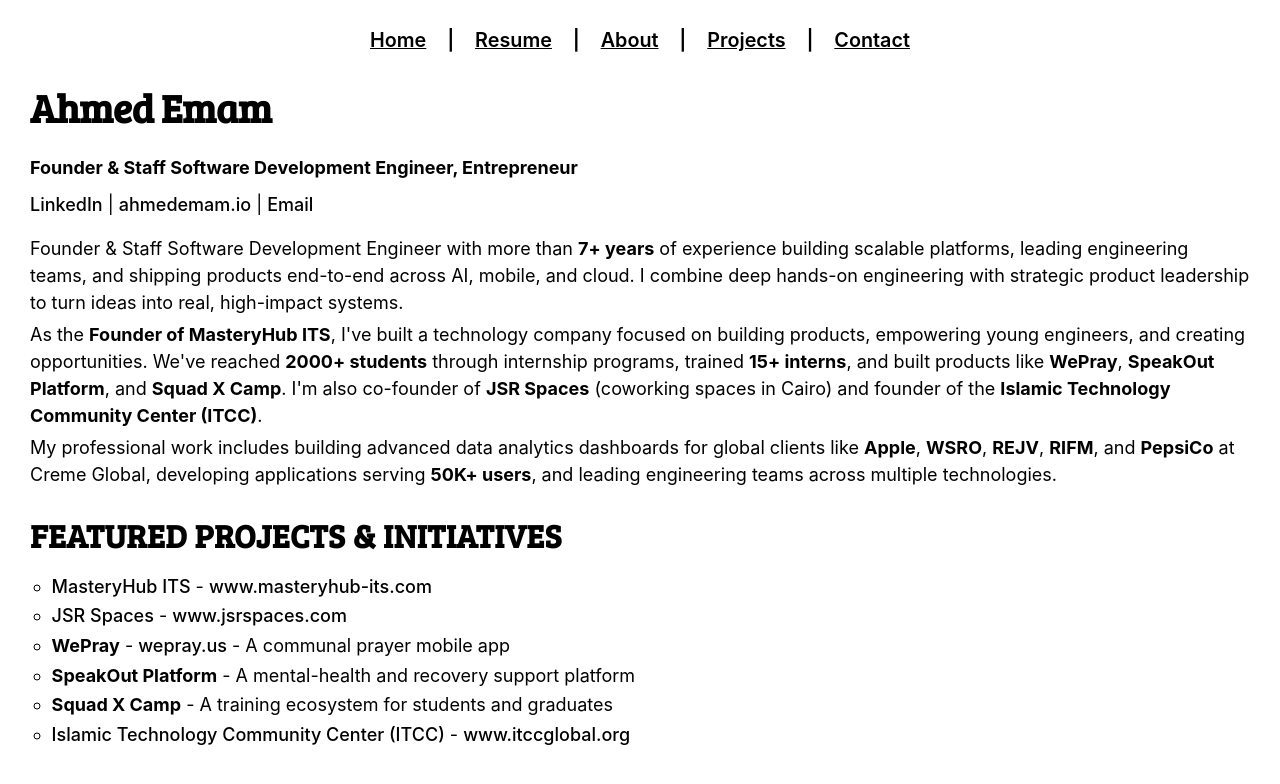
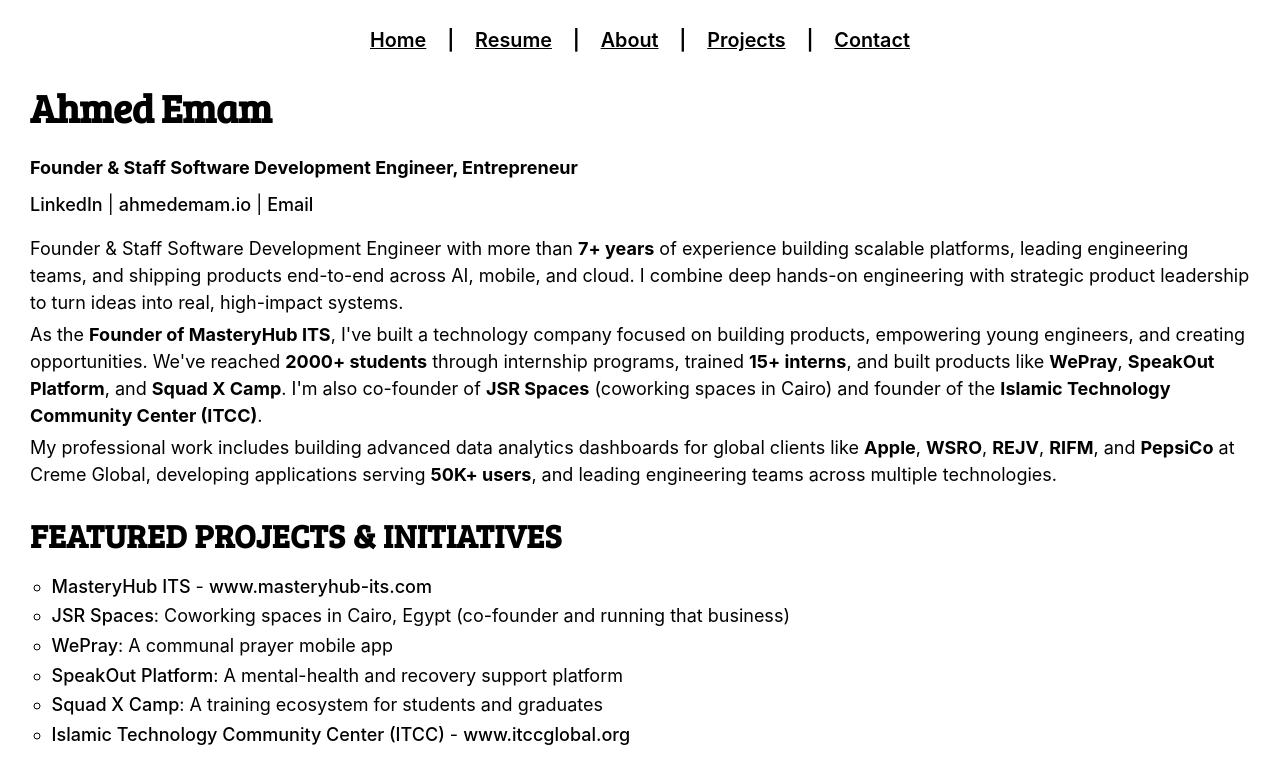
Before and after one commit to ahmedemam/ahmedemam.github.io, a Jekyll site: the page built from index.html, in a window 1280 px wide. Shown: the top 784 px of the page. Built offline with Jekyll 4.4.1, drawn with Linux system fonts in a browser that asks for light colours.

Commit message:
Make project links clickable, company links open in new tabs, other links in same tab
- Made WePray, SpeakOut Platform, Squad X Camp, JSR Spaces into clickable links
- Company links (@ Creme Global, @ Jumia Food, etc.) now open in new tabs
- All 'Visit' company links open in new tabs
- Navigation links and internal project pages open in same tab (removed target="_blank")
- External website links still open in new tabs

```diff
--- a/index.html
+++ b/index.html
@@ -22,21 +22,21 @@ title: "Ahmed Emam."
 
 <ul class="texts">
   <li class="text-title">
-    <a href="{{ site.baseurl }}/texts/masteryhub-its/" target="_blank" rel="noopener noreferrer">MasteryHub ITS</a> - <a href="http://www.masteryhub-its.com" target="_blank" rel="noopener noreferrer">www.masteryhub-its.com</a>
+    <a href="{{ site.baseurl }}/texts/masteryhub-its/">MasteryHub ITS</a> - <a href="http://www.masteryhub-its.com" target="_blank" rel="noopener noreferrer">www.masteryhub-its.com</a>
   </li>
   <li class="text-title">
-    <a href="{{ site.baseurl }}/texts/jsr-spaces/" target="_blank" rel="noopener noreferrer">JSR Spaces</a> - <a href="http://www.jsrspaces.com" target="_blank" rel="noopener noreferrer">www.jsrspaces.com</a>
+    <a href="http://www.jsrspaces.com" target="_blank" rel="noopener noreferrer">JSR Spaces</a>: Coworking spaces in Cairo, Egypt (co-founder and running that business)
   </li>
   <li class="text-title">
-    <strong>WePray</strong> - <a href="https://wepray.us" target="_blank" rel="noopener noreferrer">wepray.us</a> - A communal prayer mobile app
+    <a href="https://wepray.us" target="_blank" rel="noopener noreferrer">WePray</a>: A communal prayer mobile app
   </li>
   <li class="text-title">
-    <strong>SpeakOut Platform</strong> - A mental-health and recovery support platform
+    <a href="#" target="_blank" rel="noopener noreferrer">SpeakOut Platform</a>: A mental-health and recovery support platform
   </li>
   <li class="text-title">
-    <strong>Squad X Camp</strong> - A training ecosystem for students and graduates
+    <a href="#" target="_blank" rel="noopener noreferrer">Squad X Camp</a>: A training ecosystem for students and graduates
   </li>
   <li class="text-title">
-    <a href="{{ site.baseurl }}/texts/itcc/" target="_blank" rel="noopener noreferrer">Islamic Technology Community Center (ITCC)</a> - <a href="http://www.itccglobal.org" target="_blank" rel="noopener noreferrer">www.itccglobal.org</a>
+    <a href="{{ site.baseurl }}/texts/itcc/">Islamic Technology Community Center (ITCC)</a> - <a href="http://www.itccglobal.org" target="_blank" rel="noopener noreferrer">www.itccglobal.org</a>
   </li>
 </ul>
```
Also changed, not shown: resume.md (+10 -10 lines).
